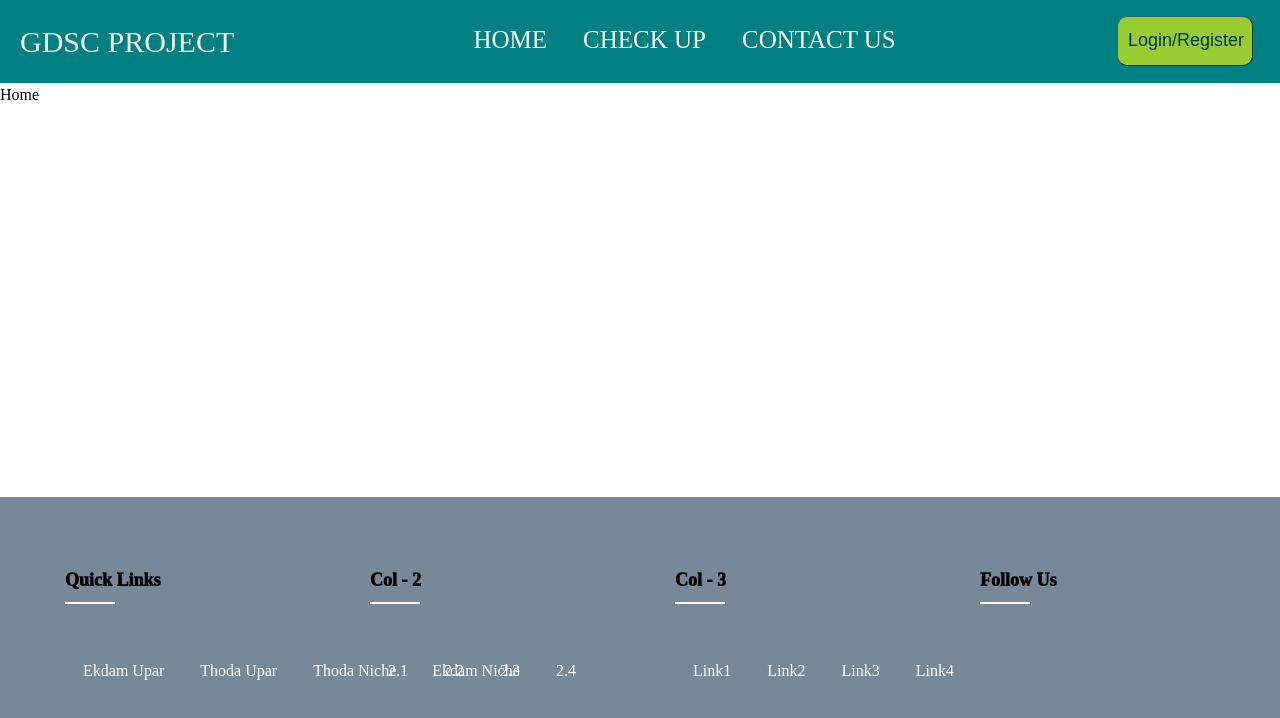
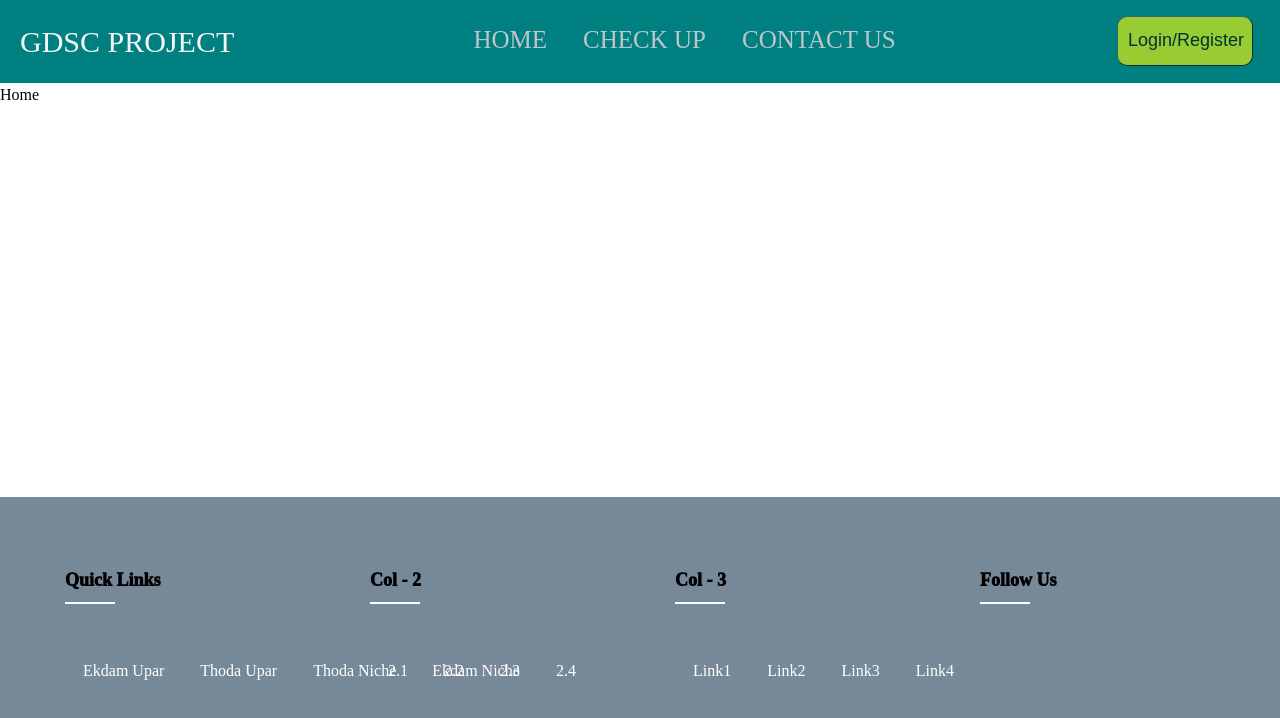
Before and after one commit to adityacsenits021/gdsc, a React (Vite) app in the folder GDSC project/: page / in a window 1280 px wide. Shown: the top 718 px of the page. Built offline with nearby package versions, Linux system fonts and the light colour scheme.

Commit message:
Update 1.0

```diff
--- a/GDSC project/src/components/Navbar/Navbar.css
+++ b/GDSC project/src/components/Navbar/Navbar.css
@@ -40,7 +40,7 @@ div ul li a{
 
     font-size: 25px;
     padding: 7px 13px;
-    border-radius: 3px;
+    /* border-radius: 3px; */
     text-decoration: none;
     text-transform: uppercase;
     color: white;
--- a/GDSC project/src/components/Navbar/Navbar.jsx
+++ b/GDSC project/src/components/Navbar/Navbar.jsx
@@ -5,7 +5,8 @@ import { NavLink } from 'react-router-dom'
 const Navbar = () => {
     const navlinkStyles=({isActive})=>{
         return{
-            borderBottom:isActive?'2px solid white':'none'
+            borderBottom:isActive?'2px solid white':'none',
+            color:isActive?'white':'#c0c5c9'
         }
     }
   return (
```
